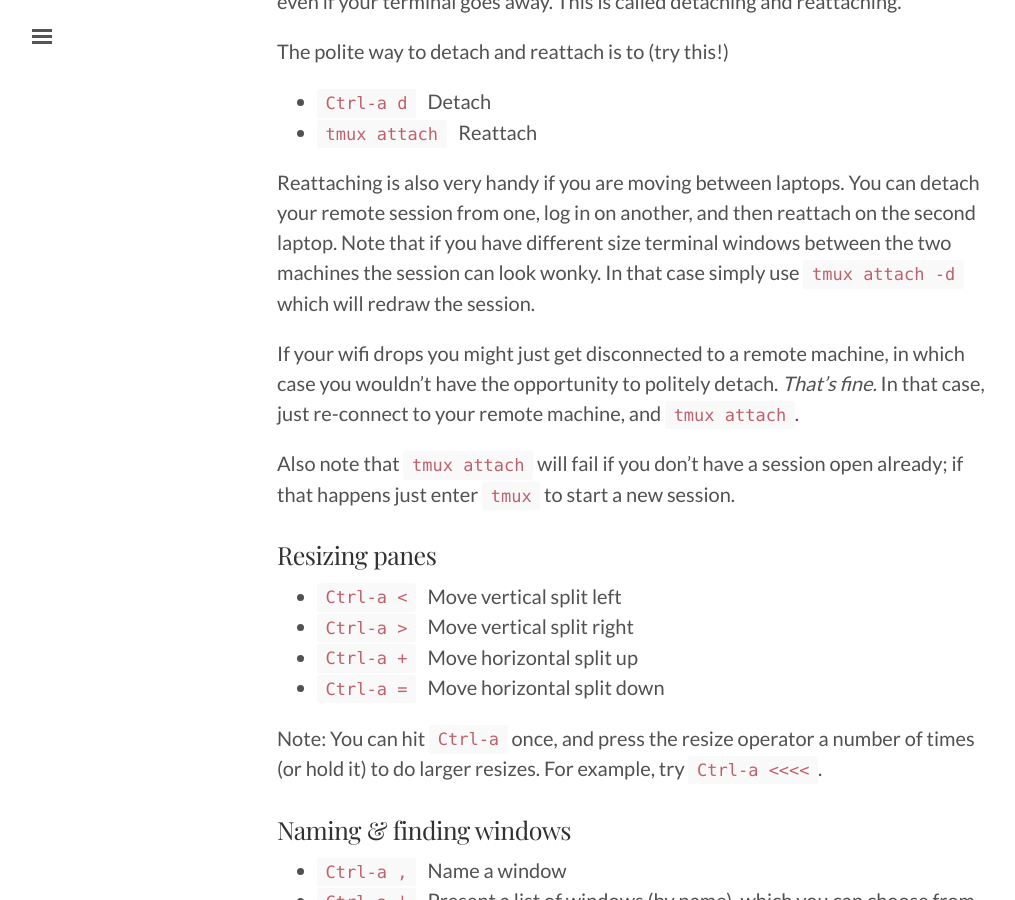
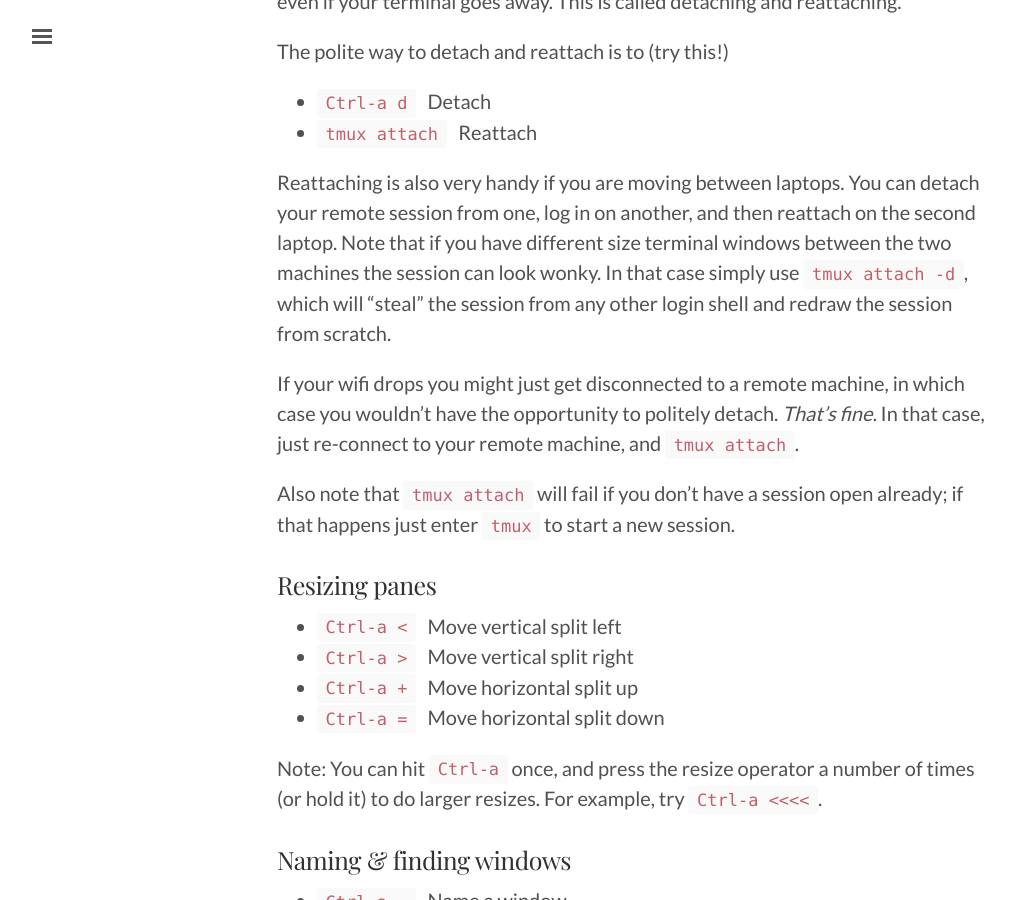
Before and after one commit to matsens/erick, a Jekyll site: the page built from _posts/2020-01-04-2nd-gen-interactive-shell.md, in a window 1280 px wide and 900 px high, scrolled down 2483 px. Shown: the whole window, without its empty margins (3-1018 px from the left). Built offline with Jekyll 4.4.1, drawn with Linux system fonts in a browser that asks for light colours.

Commit message:
clarification of what attach -d does

```diff
--- a/_posts/2020-01-04-2nd-gen-interactive-shell.md
+++ b/_posts/2020-01-04-2nd-gen-interactive-shell.md
@@ -83,7 +83,7 @@
 Reattaching is also very handy if you are moving between laptops.
 You can detach your remote session from one, log in on another, and then reattach on the second laptop.
 Note that if you have different size terminal windows between the two machines the session can look wonky.
-In that case simply use `tmux attach -d` which will redraw the session.
+In that case simply use `tmux attach -d`, which will "steal" the session from any other login shell and redraw the session from scratch.
 
 If your wifi drops you might just get disconnected to a remote machine, in which case you wouldn't have the opportunity to politely detach.
 *That's fine.*
```
